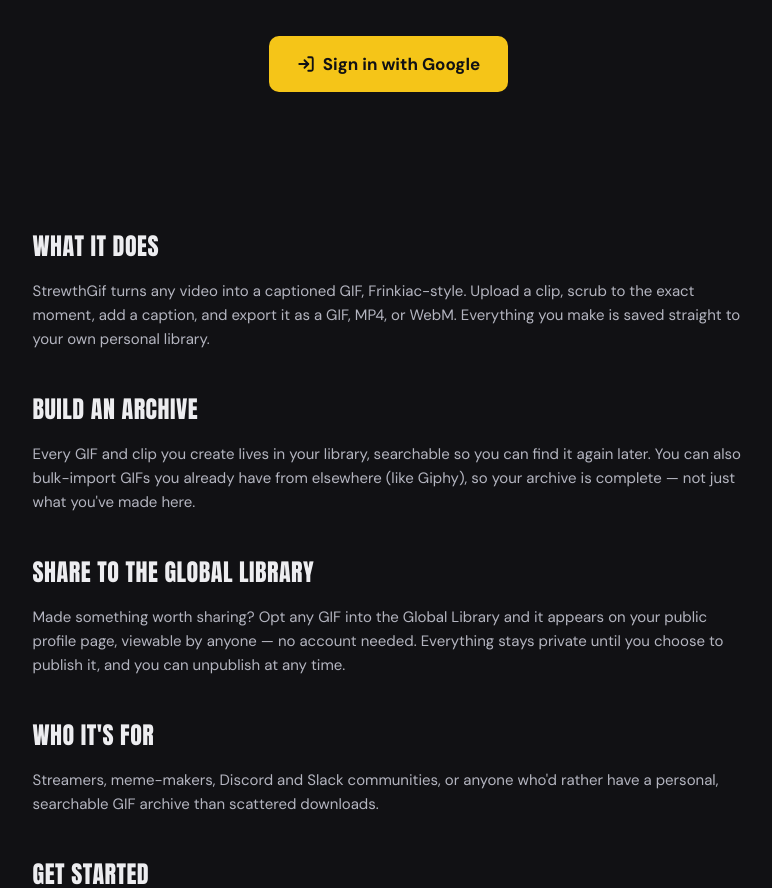
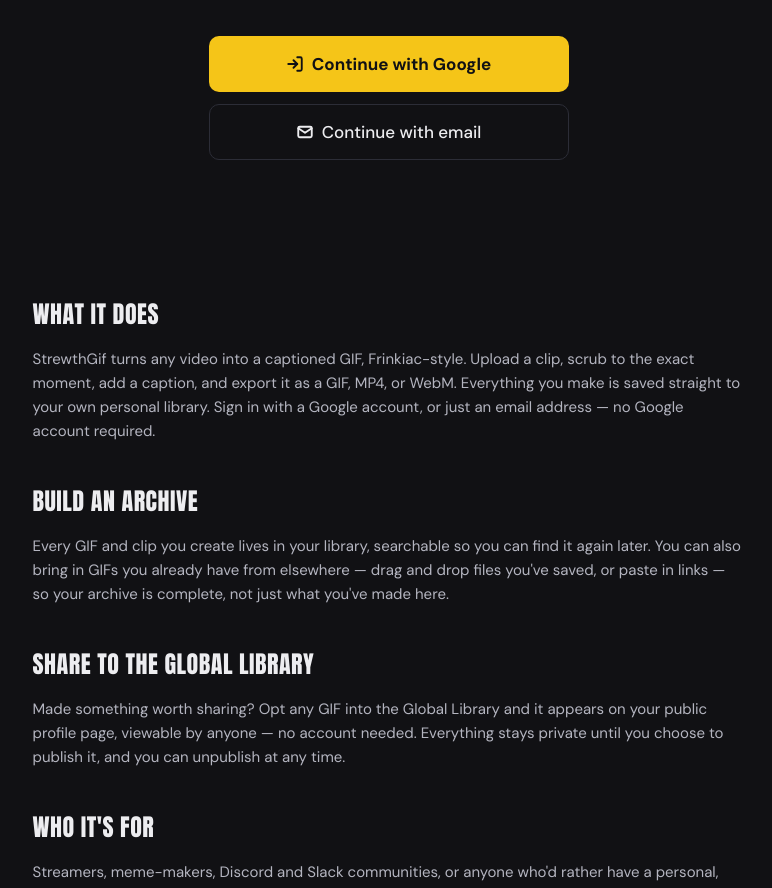
Before and after one commit to aussieveen/gifiac, a React (Vite) app in the folder frontend/: page /about in a window 1280 px wide. Shown: the part 649-1537 px from the top of the page, without its empty margins (244-1016 px from the left). Built offline with nearby package versions, Linux system fonts and the light colour scheme; no server answers; a web font is replaced by a local one.

Commit message:
feat: update privacy and about pages

```diff
--- a/frontend/src/About.tsx
+++ b/frontend/src/About.tsx
@@ -1,13 +1,51 @@
-import { Link } from 'react-router-dom'
+import { useState } from 'react'
+import { Link, useNavigate } from 'react-router-dom'
 import { LOGIN_URL } from './api'
-import { LogInIcon } from './icons'
+import { EmailSignIn } from './EmailSignIn'
+import { LogInIcon, MailIcon } from './icons'
 import { PublicTopBar } from './PublicTopBar'
+import { useCurrentUser } from './useCurrentUser'
+
+/** The two sign-in CTAs, or a link back into the app for a visitor who
+ * already has a session — shown in both the hero and the footer below.
+ * Hidden entirely while `useCurrentUser` is still resolving, so a
+ * logged-in visitor doesn't see a flash of sign-in buttons. */
+function SignInCta({ loading, loggedIn, onShowEmailSignIn }: { loading: boolean; loggedIn: boolean; onShowEmailSignIn: () => void }) {
+  if (loading) return null
+  if (loggedIn) {
+    return (
+      <Link className="btn btn-primary btn-hero" to="/">
+        Go to your library
+      </Link>
+    )
+  }
+  return (
+    <div className="auth-buttons">
+      <a className="btn btn-primary btn-hero" href={LOGIN_URL}>
+        <LogInIcon />
+        Continue with Google
+      </a>
+      <button type="button" className="btn btn-secondary btn-hero" onClick={onShowEmailSignIn}>
+        <MailIcon />
+        Continue with email
+      </button>
+    </div>
+  )
+}
 
 // Public, unauthenticated marketing page (main.tsx routes it outside
 // App's auth gate, same as /u/:handle and /privacy) — this is the URL
 // Google's OAuth consent screen points its "Homepage URL" at, so it has
 // to actually explain the app and never require sign-in to view.
 export function AboutPage() {
+  const { user, loading } = useCurrentUser()
+  const navigate = useNavigate()
+  const [showEmailSignIn, setShowEmailSignIn] = useState(false)
+
+  if (showEmailSignIn) {
+    return <EmailSignIn onBack={() => setShowEmailSignIn(false)} onSignedIn={() => navigate('/')} />
+  }
+
   return (
     <div className="page">
       <PublicTopBar />
@@ -32,10 +70,7 @@
           Clip a moment from any video, caption it, and share it — StrewthGif is a home for the GIFs you make, not
           just the ones you find.
         </p>
-        <a className="btn btn-primary btn-hero" href={LOGIN_URL}>
-          <LogInIcon />
-          Sign in with Google
-        </a>
+        <SignInCta loading={loading} loggedIn={user !== null} onShowEmailSignIn={() => setShowEmailSignIn(true)} />
       </div>
 
       <div className="public-page">
@@ -43,14 +78,14 @@
         <p>
           StrewthGif turns any video into a captioned GIF, Frinkiac-style. Upload a clip, scrub to the exact moment,
           add a caption, and export it as a GIF, MP4, or WebM. Everything you make is saved straight to your own
-          personal library.
+          personal library. Sign in with a Google account, or just an email address — no Google account required.
         </p>
 
         <h2>Build an archive</h2>
         <p>
           Every GIF and clip you create lives in your library, searchable so you can find it again later. You can
-          also bulk-import GIFs you already have from elsewhere (like Giphy), so your archive is complete — not just
-          what you've made here.
+          also bring in GIFs you already have from elsewhere — drag and drop files you've saved, or paste in links —
+          so your archive is complete, not just what you've made here.
         </p>
 
         <h2>Share to the Global Library</h2>
@@ -67,10 +102,7 @@
         </p>
 
         <h2>Get started</h2>
-        <a className="btn btn-primary btn-hero" href={LOGIN_URL}>
-          <LogInIcon />
-          Sign in with Google
-        </a>
+        <SignInCta loading={loading} loggedIn={user !== null} onShowEmailSignIn={() => setShowEmailSignIn(true)} />
 
         <div className="public-page-footer">
           <Link to="/privacy">Privacy policy</Link>
--- a/frontend/src/Privacy.tsx
+++ b/frontend/src/Privacy.tsx
@@ -13,7 +13,7 @@
 
       <div className="public-page">
         <h1>Privacy Policy</h1>
-        <p className="va-hint">Last updated: 24 September 2026</p>
+        <p className="va-hint">Last updated: 6 October 2026</p>
 
         <p>
           StrewthGif ("we", "us") is a small, single-operator GIF creation and archival tool. This page explains
@@ -27,14 +27,25 @@
           contacts, or any other Google data; the sign-in scope is limited to <code>openid email profile</code>.
         </p>
         <p>
-          Once signed in, you choose a public handle for your account. Your account record stores that handle, your
-          Google-provided avatar image, and the content you create — videos you upload, GIFs and clips you export,
-          and captions you write. Some of that content you may choose to make public (visible on your profile page
-          and in the shared Global Library); everything else stays private to your account by default.
+          You can also sign in using just your email address, without a Google account. We send a 6-digit code to
+          that address to verify you control it; the code itself is never stored or logged — we keep only a keyed
+          hash of it, which expires after 10 minutes and can't be used to recover the original code. Signing in this
+          way stores your email address directly on your account record (as does a Google sign-in where Google
+          reports your email as verified).
         </p>
         <p>
-          We don't use any third-party analytics, advertising, or tracking services. There are no tracking cookies,
-          and no data is shared with ad networks. We set a single first-party session cookie to keep you signed in.
+          Once signed in, you choose a public handle for your account. Your account record stores that handle, your
+          avatar image (from Google, where available), and the content you create — videos you upload, GIFs and
+          clips you export, and captions you write. Some of that content you may choose to make public (visible on
+          your profile page and in the shared Global Library); everything else stays private to your account by
+          default.
+        </p>
+        <p>
+          We don't use any third-party analytics or advertising services, and no data is shared with ad networks. We
+          set a single first-party session cookie to keep you signed in. The email sign-in form runs a Cloudflare
+          Turnstile check to verify you're not a bot before we send a code — this loads a small script from
+          Cloudflare and may set a short-lived verification cookie; it only runs on that form, and Cloudflare doesn't
+          see anything else you do in the app.
         </p>
 
         <h2>How we use your information</h2>
@@ -59,8 +70,9 @@
         <p>
           We do not sell, rent, or share your personal information or content with third parties for marketing or
           any other purpose. The only parties with access to your data are the infrastructure providers named above
-          (AWS, Cloudflare), which host the application and store media on our behalf, and Google, which you
-          interact with directly during sign-in.
+          (AWS, Cloudflare), which host the application and store media on our behalf; AWS SES, which we use to send
+          email sign-in codes; Cloudflare Turnstile, which verifies you're not a bot before we send a code; and
+          Google, which you interact with directly during sign-in.
         </p>
 
         <h2>Public content</h2>
```
